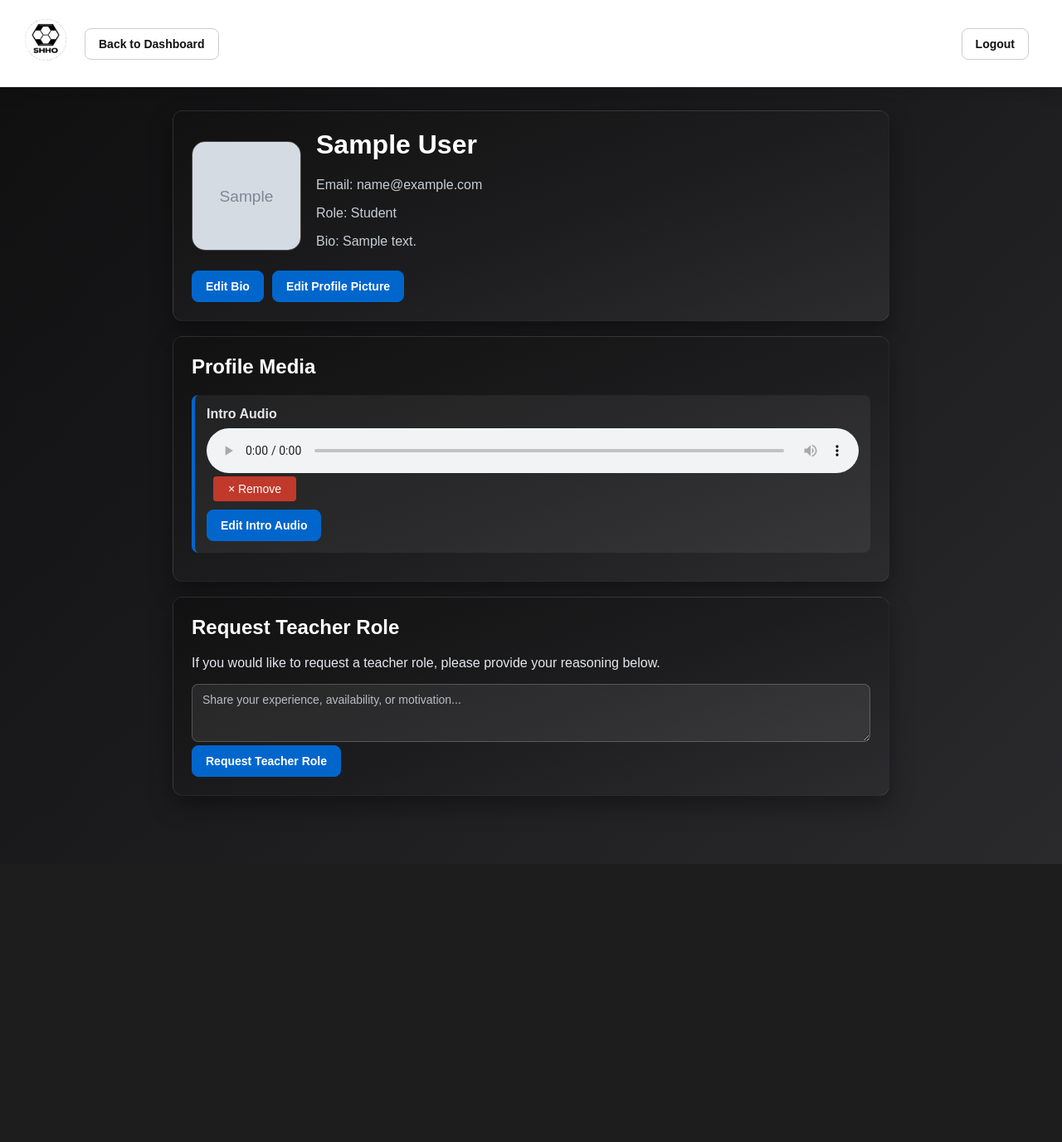
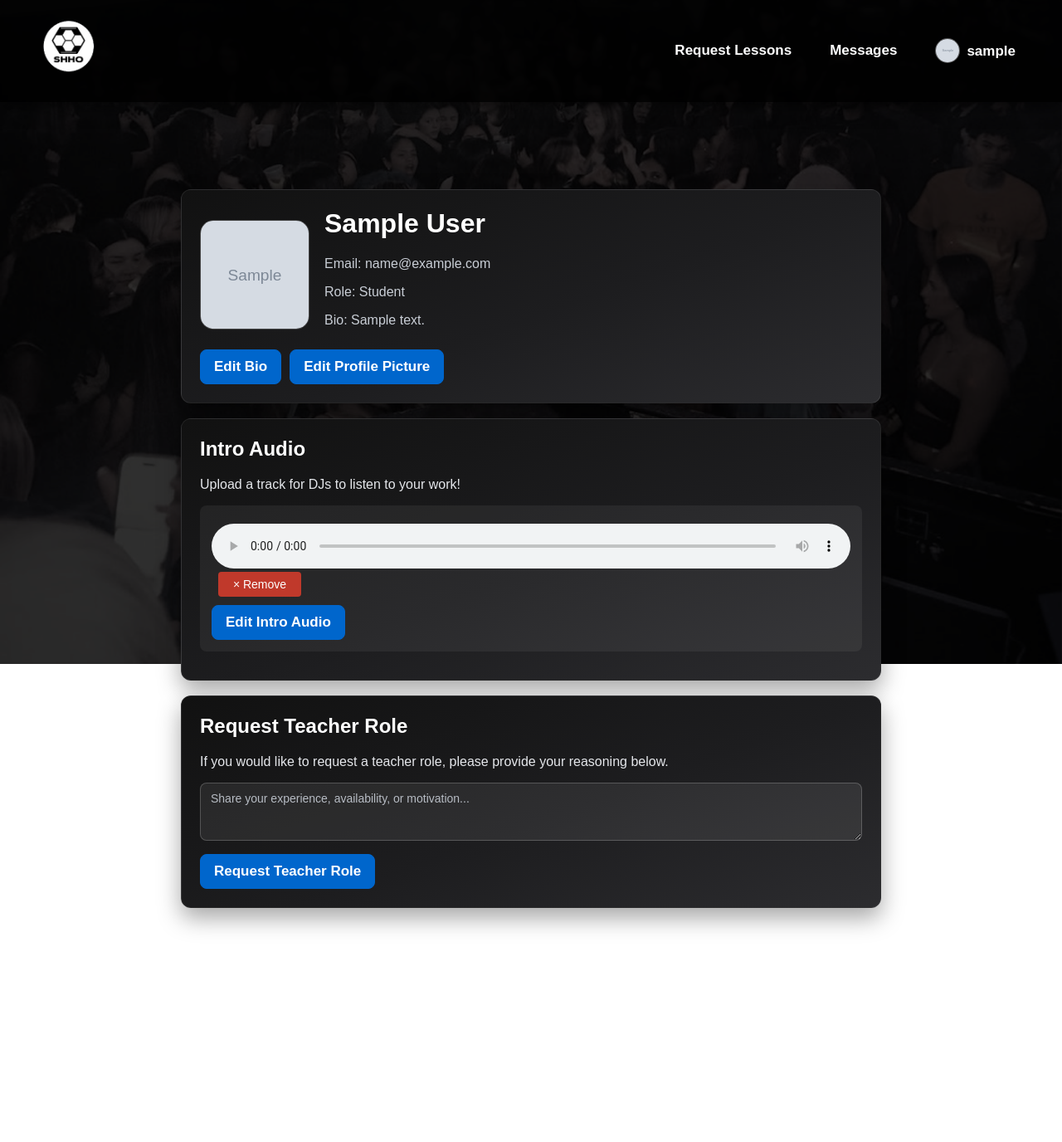
Before and after one commit to sidluthra1/djschedulerSHHO, a Django app: page /users/profile/ in a window 1280 px wide. Shown: the whole page at 83% size. Before the commit the page ends 1041 px from the top, so only its background shows below. Run offline with Django 5.2, Linux system fonts and the light colour scheme; a user stored in the database is signed in; tables that the repository leaves empty hold one stand-in row (values such as "Sample post"); grey boxes marked "Sample" are stand-in pictures.

Commit message:
Updated user profile

```diff
--- a/users/templates/users/profile.html
+++ b/users/templates/users/profile.html
@@ -12,9 +12,29 @@
 body {
     margin: 0;
     font-family: Arial, sans-serif;
-    background: linear-gradient(135deg, #0f0f10, #1b1b1d, #2a2a2d);
     color: #e5e7eb;
+    padding: 200px;
 }
+
+.bg-image{
+    position: fixed;
+    top: 0;
+    left: 0;
+    width: 100%;
+    height: 100%;
+    object-fit: cover;
+    object-position: center 75%;
+    z-index: -2;
+
+}
+body::before{
+    content: "";
+    position: fixed;
+    inset: 0;
+    background: rgba(0,0,0,0.75);
+    z-index: -1;
+}
+
 .top-bar {
     width: 100%;
     background: #ffffff;
@@ -123,7 +143,6 @@ body {
 }
 .media-card {
     background: rgba(255, 255, 255, 0.06);
-    border-left: 4px solid #0066cc;
     border-radius: 8px;
     padding: 14px;
     margin-bottom: 12px;
@@ -209,19 +228,228 @@ audio {
         gap: 12px;
     }
 }
+
+    /* ===== TOP BAR ===== */
+.top-bar {
+     width: 100%;
+    display: flex;
+    justify-content: space-between;
+    align-items: center;
+    padding: 16px 40px;
+
+    background: rgba(0, 0, 0, 0.85);
+    backdrop-filter: blur(2px);
+
+    border-bottom: 1px solid rgba(0, 0, 0, 0.08);
+
+    box-shadow: 0 6px 18px rgba(0,0,0,0.5);
+
+    position: fixed;
+    top: 0;
+    left: 0;
+    right: 0;
+    z-index: 1000;
+}
+
+
+.nav-left {
+    display: flex;
+    align-items: center;
+    gap: 5px;
+}
+.brand-link {
+    color: #ffffff;
+    font-weight: 700;
+    letter-spacing: 1px;
+}
+.nav-buttons {
+    display: flex;
+    gap: 14px;
+    flex-wrap: wrap;
+    align-items: center;
+    justify-content: flex-end;
+}
+.nav-right {
+    display: flex;
+    align-items: center;
+    margin-left: auto;
+}
+.profile-menu {
+    position: relative;
+    display: flex;
+    align-items: center;
+}
+.profile-chip {
+    display: inline-flex;
+    align-items: center;
+    gap: 8px;
+    padding: 10px 16px;
+    border-radius: 999px;
+    background: rgba(0, 0, 0, 0.08);
+    border: 0px solid rgba(0, 0, 0, 0.14);
+    cursor: pointer;
+    font: inherit;
+    text-align: left;
+}
+.profile-chip:focus-visible {
+    outline: 2px solid #7cb6ff;
+    outline-offset: 2px;
+}
+.profile-chip,
+.profile-chip:active,
+.profile-chip:visited {
+    text-decoration: none;
+    color: #ffffff;
+    transition: 0.2s ease;
+}
+
+
+.profile-chip-avatar {
+    width: 30px;
+    height: 30px;
+    border-radius: 50%;
+    object-fit: cover;
+    border: 1px solid rgba(255, 255, 255, 0.24);
+    flex-shrink: 0;
+    background: rgba(255, 255, 255, 0.12);
+}
+.profile-chip-fallback {
+    width: 24px;
+    height: 24px;
+    border-radius: 50%;
+    display: inline-flex;
+    align-items: center;
+    justify-content: center;
+    background: linear-gradient(135deg, #0066cc, #4d8cff);
+    color: #ffffff;
+    font-weight: 700;
+    font-size: 12px;
+    flex-shrink: 0;
+}
+.profile-chip-name {
+    font-size: 17px;
+    font-weight: 600;
+    line-height: 1;
+    color: #ffffff;
+}
+.profile-dropdown {
+    position: absolute;
+    top: calc(100% + 10px);
+    right: 0;
+    min-width: 180px;
+    padding: 8px;
+    border-radius: 14px;
+    background: rgba(18, 18, 20, 0.98);
+    border: 1px solid rgba(255, 255, 255, 0.12);
+    box-shadow: 0 16px 32px rgba(0, 0, 0, 0.45);
+    display: none;
+    z-index: 1100;
+}
+.profile-menu.open .profile-dropdown {
+    display: block;
+}
+.profile-dropdown a {
+    display: flex;
+    align-items: center;
+    width: 100%;
+    padding: 10px 12px;
+    border-radius: 10px;
+    color: #ffffff;
+    text-decoration: none;
+    font-weight: 600;
+    font-size: 14px;
+}
+
+.profile-dropdown a.logout-link {
+    color: #ff5c5c;
+}
+.profile-dropdown-divider {
+    height: 1px;
+    margin: 6px 4px;
+    background: rgba(255, 255, 255, 0);
+
+}
+.primary-btn,
+.secondary-btn {
+    padding: 10px 16px;
+    border-radius: 8px;
+    text-decoration: none;
+    font-weight: 600;
+    font-size: 17px;
+    transition: 0.2s ease;
+    display: inline-block;
+}
+
+.nav-buttons .primary-btn {
+    background: transparent;
+    color: #ffffff;
+    border: none;
+}
+
+.nav-buttons .secondary-btn {
+    background: transparent;
+    color: #ffffff;
+    border: none;
+}
+
+.secondary-btn {
+    background: transparent;
+    color: #ffffff;
+    border: none;
+
+}
+.nav-buttons .primary-btn:hover,
+.nav-buttons .secondary-btn:hover {
+    background: transparent;
+    color: #ffffff;
+}
+
+.teacher-request-form button {
+    margin-top: 12px;
+}
+
 </style>
 </head>
 <body>
+<img src="{% static 'images/djbackground3.png' %}" class="bg-image">
+
 <div class="top-bar">
     <div class="nav-left">
-        <a href="{% url 'index' %}" class="brand-link"><img src="{% static 'images/shhoLogo.png' %}" style="height:70px;width:70px;object-fit:contain;border-radius:8px;"></a>
-        <a href="{% url 'index' %}" class="secondary-btn">Back to Dashboard</a>
+        <a href="{% url 'index' %}" class="brand-link">
+            <img src="{% static 'images/shhoLogo.png' %}" style="height:85px;width:85px;object-fit:contain;border-radius:20px;">
+        </a>
     </div>
-    <form method="post" action="{% url 'account_logout' %}">
-        {% csrf_token %}
-        <button type="submit" class="secondary-btn">Logout</button>
-    </form>
+    <div class="nav-right">
+        <div class="nav-buttons">
+
+            {% if profile.role == 'student' %}
+                <a href="{% url 'request_class' %}" class="primary-btn">Request Lessons</a>
+            {% else %}
+                <a href="{% url 'lesson_create' %}" class="primary-btn">Post Lessons</a>
+            {% endif %}
+
+            <a href="{% url 'inbox' %}" class="secondary-btn">Messages</a>
+
+            <div class="profile-menu">
+                <button id="profileMenuButton" class="profile-chip" type="button">
+                    {% if request.user.profile.profile_picture %}
+                    <img class="profile-chip-avatar" src="{{ request.user.profile.profile_picture.url }}">
+                    {% else %}
+                    <span class="profile-chip-fallback">{{ request.user.username|first|upper }}</span>
+                    {% endif %}
+                    <span class="profile-chip-name">{{ request.user.username }}</span>
+                </button>
+
+                <div class="profile-dropdown" id="profileDropdown">
+                    <a href="{% url 'profile' %}">Profile</a>
+                    <div class="profile-dropdown-divider"></div>
+                    <a href="{% url 'account_logout' %}" class="logout-link">Log out</a>
+                </div>
+            </div>
+        </div>
+    </div>
 </div>
+
 
 <div class="container">
     <div class="card">
@@ -269,10 +497,9 @@ audio {
     </div>
 
     <div class="card">
-        <h2>Profile Media</h2>
-
+        <h2>Intro Audio</h2>
+        <p>Upload a track for DJs to listen to your work!</p>
         <div class="media-card">
-            <strong>Intro Audio</strong>
             <form id="intro-audio-form" method="post" action="{% url 'upload_profile_files' %}" enctype="multipart/form-data">
                 {% csrf_token %}
                 <input id="intro-audio-input" type="file" name="intro_audio" accept="audio/*" hidden>
@@ -377,6 +604,25 @@ audio {
             });
         }
     });
+
+    const profileMenuButton = document.getElementById("profileMenuButton");
+const profileDropdown = document.getElementById("profileDropdown");
+const profileMenu = document.querySelector(".profile-menu");
+
+if (profileMenuButton && profileDropdown && profileMenu) {
+    const closeProfileMenu = () => {
+        profileMenu.classList.remove("open");
+    };
+
+    profileMenuButton.addEventListener("click", function (event) {
+        event.stopPropagation();
+        profileMenu.classList.toggle("open");
+    });
+
+    document.addEventListener("click", closeProfileMenu);
+}
+
+
 </script>
 </body>
 </html>
```
